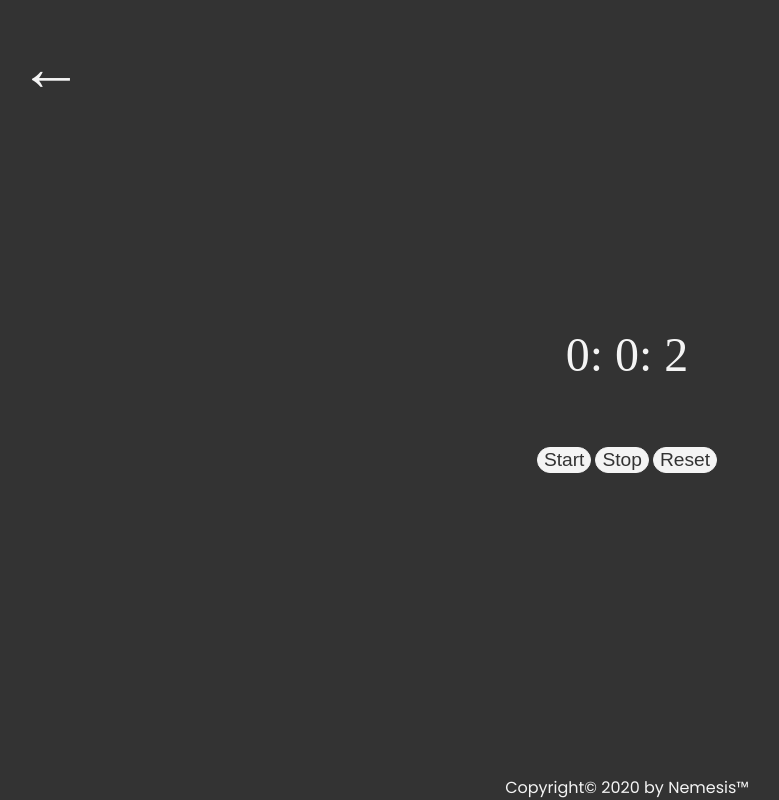
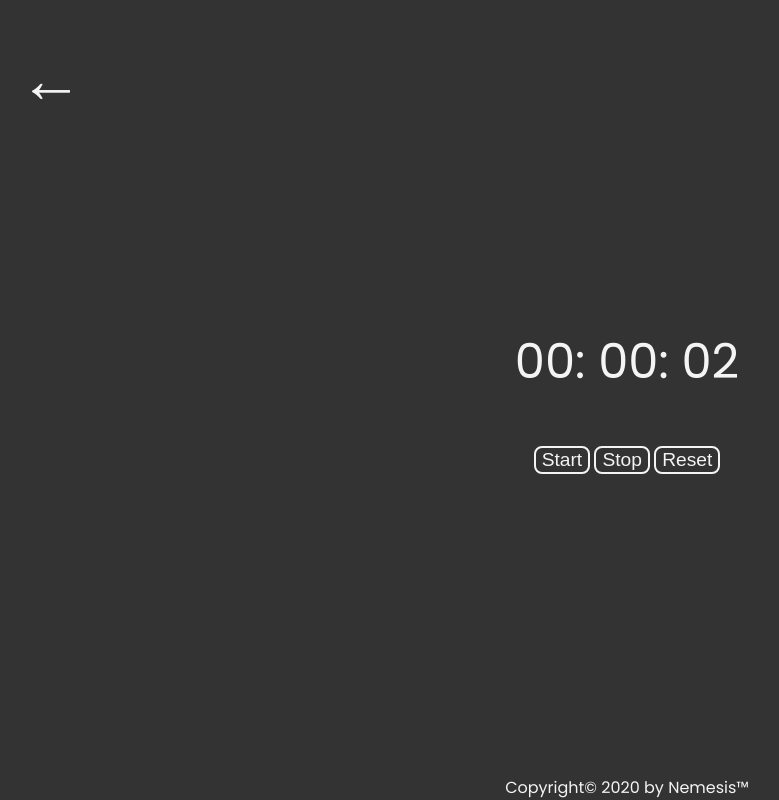
Before and after one commit to Nemesis-AS/jschallenge, a website with bundled scripts: page public/Code05 - Timer/index.html in a window 1280 px wide. Both pictures are taken after a click on the button "Start". Shown: the whole page, without its empty margins (13-792 px from the left). Built offline with nearby package versions, Linux system fonts and the light colour scheme.

Commit message:
Added Padding to string in Timer(05)

```diff
--- a/public/Code02 - TicTacToe[Vanilla JS]/script.js
+++ b/public/Code02 - TicTacToe[Vanilla JS]/script.js
@@ -1,4 +1,4 @@
-import {createFooter} from "../CommonFiles/common-script.js";
+import createFooter from "../CommonFiles/common-script.js";
 
 createFooter();
 
--- a/public/Code05 - Timer/Notes.txt
+++ /dev/null
@@ -1,3 +0,0 @@
-To-Do :
-
-1- Add resume State
--- a/public/Code05 - Timer/index.html
+++ b/public/Code05 - Timer/index.html
@@ -1,15 +1,15 @@
 <!DOCTYPE html>
 <html lang="en">
     <head>
-	<meta charset="UTF-8">
+        <meta charset="UTF-8" />
         <title>JSChallenge - Timer</title>
-	<link rel="stylesheet" href="style.css">
-	<link rel="stylesheet" href="../CommonFiles/common-styles.css">
+        <link rel="stylesheet" href="style.css" />
+        <link rel="stylesheet" href="../CommonFiles/common-styles.css" />
     </head>
     <body class="dark">
         <div class="backLink"><a href="../">&larr;</a></div>
 
-	<div class="timerDiv">0: 0: 0</div>
+        <div class="timerDiv">00: 00: 00</div>
         <div class="controlDiv">
             <button class="button" id="start">Start</button>
             <button class="button" id="stop">Stop</button>
--- a/public/Code05 - Timer/script.js
+++ b/public/Code05 - Timer/script.js
@@ -21,7 +21,7 @@ function formatTime(time) {
 	let remTime = time - (hr*3600);
 	min = Math.floor(remTime/60);
 	sec = remTime - (min * 60);
-	let timeString = `${hr}: ${min}: ${sec}`;
+	let timeString = `${String(hr).padStart(2, "0")}: ${String(min).padStart(2, "0")}: ${String(sec).padStart(2, "0")}`;
 
 	return timeString;
 }
@@ -52,6 +52,6 @@ stopBtn.addEventListener('click', (e) => {
 
 resetBtn.addEventListener('click', (e) => {
 	if (!started && needReset) {
-		timerDiv.innerText = '0: 0: 0';
+		timerDiv.innerText = '00: 00: 00';
 	}
 });
--- a/public/Code05 - Timer/style.css
+++ b/public/Code05 - Timer/style.css
@@ -6,25 +6,7 @@ body {
 }
 
 .timerDiv {
-	font-family: "Night Machine";
     font-size: 3rem;
     text-align: center;
     height: 15vh;
 }
-
-.button {
-	outline: none;
-	cursor: pointer;
-
-	border: 1px solid #f4f4f4;
-	border-radius: 1rem;
-	background-color: #f4f4f4;
-	color: #333;
-	transition: 0.3s;
-}
-
-.button:hover {
-	border-color: #333;
-	background-color: #333;
-	color: #f4f4f4;
-}
--- a/public/CommonFiles/common-script.js
+++ b/public/CommonFiles/common-script.js
@@ -1,6 +1,8 @@
 export default function createFooter() {
-
-	document.body.innerHTML += `<footer class=footer>Copyright&copy; 2020 by Nemesis&trade;</footer>`;
+	const footerEl = document.createElement("footer");
+	footerEl.innerHTML = "Copyright&copy; 2020 by Nemesis&trade;";
+	footerEl.classList.add("footer");
+	document.body.append(footerEl);
 };
 
 export function themeBtn() {
--- a/public/CommonFiles/common-styles.css
+++ b/public/CommonFiles/common-styles.css
@@ -4,7 +4,7 @@ body {
     margin: 0;
     background-color: var(--bg-color-main);
     color: var(--text-color-main);
-
+    font-family: "Poppins", "Segoe UI", sans-serif;
     height: 100vh;
 }
 
```
Also changed, not shown: public/Code01 - BGChanger/style.css (+0 -14 lines). Lines whose indentation alone changed are shown as unchanged.
